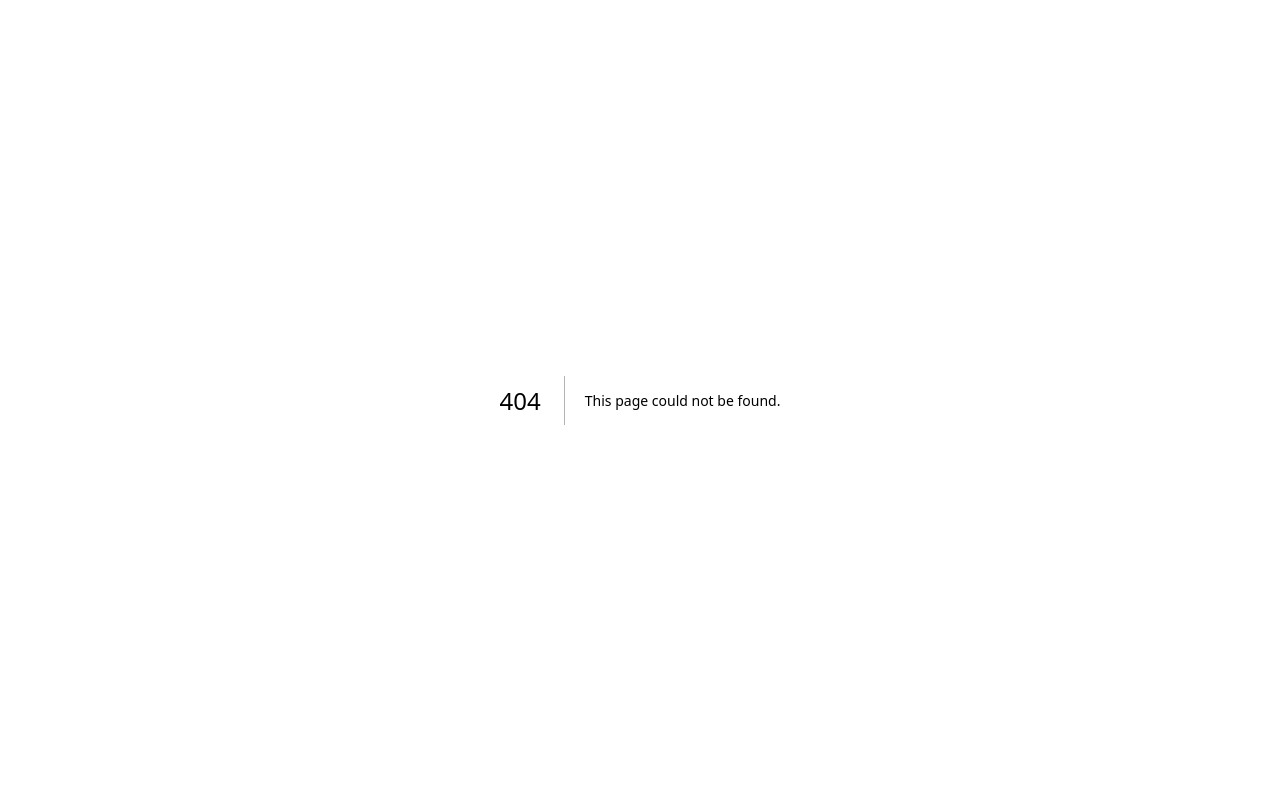
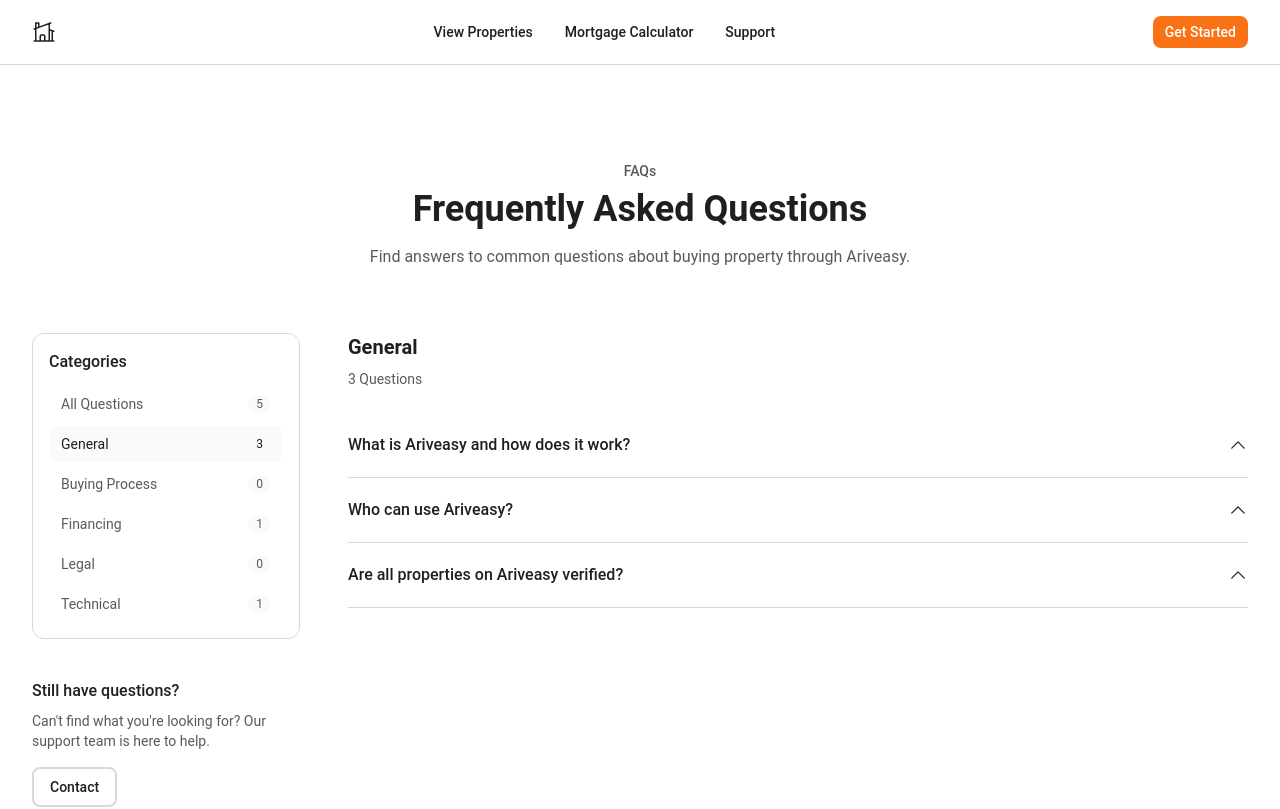
Before and after one commit to biolafrica/arive-easy, a Next.js app: page /faq in a window 1280 px wide. Before the commit this address had no page. Shown: the top 809 px of the page. Built offline with nearby package versions, Linux system fonts and the light colour scheme.

Commit message:
create faq page

```diff
--- /dev/null
+++ b/app/(Public)/faq/page.tsx
@@ -0,0 +1,5 @@
+import { FAQSection } from "@/components/sections/public/faq/FAQSection";
+
+export default function FAQPage() {
+  return <FAQSection />;
+}
--- a/app/(Public)/support/page.tsx
+++ b/app/(Public)/support/page.tsx
@@ -4,7 +4,7 @@
 
 export default function ContactSection() {
   return (
-    <section className="py-24 bg-background">
+    <section className="py-10 bg-background">
       <div className="mx-auto max-w-7xl px-4 sm:px-6 lg:px-8">
         <SectionHeading
           eyebrow="Find Support"
--- /dev/null
+++ b/components/sections/public/faq/FAQCategories.tsx
@@ -0,0 +1,45 @@
+import { cn } from '@/lib/utils';
+import { FAQCategory } from '@/type/faq';
+
+interface Props {
+  categories: FAQCategory[];
+  active: string;
+  counts: Record<string, number>;
+  onChange: (id: string) => void;
+}
+
+export function FAQCategories({
+  categories,
+  active,
+  counts,
+  onChange,
+}: Props) {
+  return (
+    <div className="rounded-xl border border-border bg-card p-4">
+      <h3 className="font-medium text-heading mb-3">
+        Categories
+      </h3>
+
+      <ul className="space-y-1">
+        {categories.map((cat) => (
+          <li key={cat.id}>
+            <button
+              onClick={() => onChange(cat.id)}
+              className={cn(
+                'flex w-full items-center justify-between rounded-lg px-3 py-2 text-sm transition',
+                active === cat.id
+                  ? 'bg-hover text-heading'
+                  : 'text-secondary hover:bg-hover'
+              )}
+            >
+              <span>{cat.label}</span>
+              <span className="rounded-full bg-hover px-2 text-xs">
+                {counts[cat.id] ?? 0}
+              </span>
+            </button>
+          </li>
+        ))}
+      </ul>
+    </div>
+  );
+}
--- /dev/null
+++ b/components/sections/public/faq/FAQItem.tsx
@@ -0,0 +1,37 @@
+'use client';
+
+import { ChevronUpIcon } from '@heroicons/react/24/outline';
+import { useState } from 'react';
+import { FAQItem as FAQItemType } from '@/type/faq';
+
+interface Props {
+  item: FAQItemType;
+}
+
+export function FAQItem({ item }: Props) {
+  const [open, setOpen] = useState(false);
+
+  return (
+    <div className="border-b border-border py-5">
+      <button
+        onClick={() => setOpen(!open)}
+        className="flex w-full items-center justify-between text-left"
+      >
+        <span className="font-medium text-heading">
+          {item.question}
+        </span>
+        <ChevronUpIcon
+          className={`h-5 w-5 transition-transform ${
+            open ? 'rotate-180' : ''
+          }`}
+        />
+      </button>
+
+      {open && (
+        <p className="mt-3 text-sm text-secondary leading-relaxed">
+          {item.answer}
+        </p>
+      )}
+    </div>
+  );
+}
--- /dev/null
+++ b/components/sections/public/faq/FAQSection.tsx
@@ -0,0 +1,81 @@
+'use client';
+
+import { useMemo, useState } from 'react';
+import { SectionHeading } from '@/components/common/SectionHeading';
+import { FAQ_CATEGORIES, FAQ_ITEMS } from '@/data/faq';
+import { FAQCategories } from './FAQCategories';
+import { Button } from '@/components/primitives/Button';
+import { FAQItem } from './FAQItem';
+
+
+
+export function FAQSection() {
+  const [activeCategory, setActiveCategory] = useState('general');
+
+  const filteredFAQs = useMemo(() => {
+    if (activeCategory === 'all') return FAQ_ITEMS;
+    return FAQ_ITEMS.filter(
+      (faq) => faq.category === activeCategory
+    );
+  }, [activeCategory]);
+
+  const counts = useMemo(() => {
+    return FAQ_ITEMS.reduce<Record<string, number>>((acc, faq) => {
+      acc.all = (acc.all || 0) + 1;
+      acc[faq.category] = (acc[faq.category] || 0) + 1;
+      return acc;
+    }, {});
+  }, []);
+
+  return (
+    <section className="py-24 bg-background">
+      <div className="mx-auto max-w-7xl px-4 sm:px-6 lg:px-8">
+        <SectionHeading
+          eyebrow="FAQs"
+          title="Frequently Asked Questions"
+          description="Find answers to common questions about buying property through Ariveasy."
+        />
+
+        <div className="mt-16 grid gap-12 lg:grid-cols-4">
+          <div className="lg:col-span-1">
+            <FAQCategories
+              categories={FAQ_CATEGORIES}
+              active={activeCategory}
+              counts={counts}
+              onChange={setActiveCategory}
+            />
+
+            <div className="mt-10">
+              <h4 className="font-medium text-heading">
+                Still have questions?
+              </h4>
+              <p className="mt-2 text-sm text-secondary">
+                Can&apos;t find what you&apos;re looking for?
+                Our support team is here to help.
+              </p>
+              <Button className="mt-4" variant="outline">
+                Contact
+              </Button>
+            </div>
+          </div>
+
+
+          <div className="lg:col-span-3">
+            <h3 className="text-xl font-semibold text-heading mb-2">
+              {FAQ_CATEGORIES.find(c => c.id === activeCategory)?.label}
+            </h3>
+            <p className="text-sm text-secondary mb-6">
+              {filteredFAQs.length} Questions
+            </p>
+
+            <div>
+              {filteredFAQs.map((faq) => (
+                <FAQItem key={faq.id} item={faq} />
+              ))}
+            </div>
+          </div>
+        </div>
+      </div>
+    </section>
+  );
+}
--- /dev/null
+++ b/data/faq.ts
@@ -0,0 +1,49 @@
+import { FAQCategory, FAQItem } from "@/type/faq";
+
+
+export const FAQ_CATEGORIES: FAQCategory[] = [
+  { id: 'all', label: 'All Questions' },
+  { id: 'general', label: 'General' },
+  { id: 'buying', label: 'Buying Process' },
+  { id: 'financing', label: 'Financing' },
+  { id: 'legal', label: 'Legal' },
+  { id: 'technical', label: 'Technical' },
+];
+
+export const FAQ_ITEMS: FAQItem[] = [
+  {
+    id: 'faq-1',
+    category: 'general',
+    question: 'What is Ariveasy and how does it work?',
+    answer:
+      'Ariveasy is a comprehensive real estate platform that connects homebuyers, property developers, and lenders. We simplify the property buying process by providing verified listings, flexible financing options, and secure transaction processing.',
+  },
+  {
+    id: 'faq-2',
+    category: 'general',
+    question: 'Who can use Ariveasy?',
+    answer:
+      'Ariveasy is open to anyone looking to buy, sell, or finance real estate in Nigeria. We particularly cater to diaspora communities, immigrants, and international investors.',
+  },
+  {
+    id: 'faq-3',
+    category: 'general',
+    question: 'Are all properties on Ariveasy verified?',
+    answer:
+      'Yes, all properties undergo thorough verification including title checks, legal due diligence, and developer credential reviews.',
+  },
+  {
+    id: 'faq-4',
+    category: 'financing',
+    question: 'Can I get a mortgage if I live outside Nigeria?',
+    answer:
+      'Yes. We work with lenders who specialize in diaspora mortgage products and understand overseas income verification.',
+  },
+  {
+    id: 'faq-5',
+    category: 'technical',
+    question: 'Can I track my application status online?',
+    answer:
+      'Yes. Your dashboard provides real-time updates on application stages, required documents, and next steps.',
+  },
+];
--- /dev/null
+++ b/type/faq.ts
@@ -0,0 +1,11 @@
+export interface FAQCategory {
+  id: string;
+  label: string;
+}
+
+export interface FAQItem {
+  id: string;
+  category: string;
+  question: string;
+  answer: string;
+}
```
